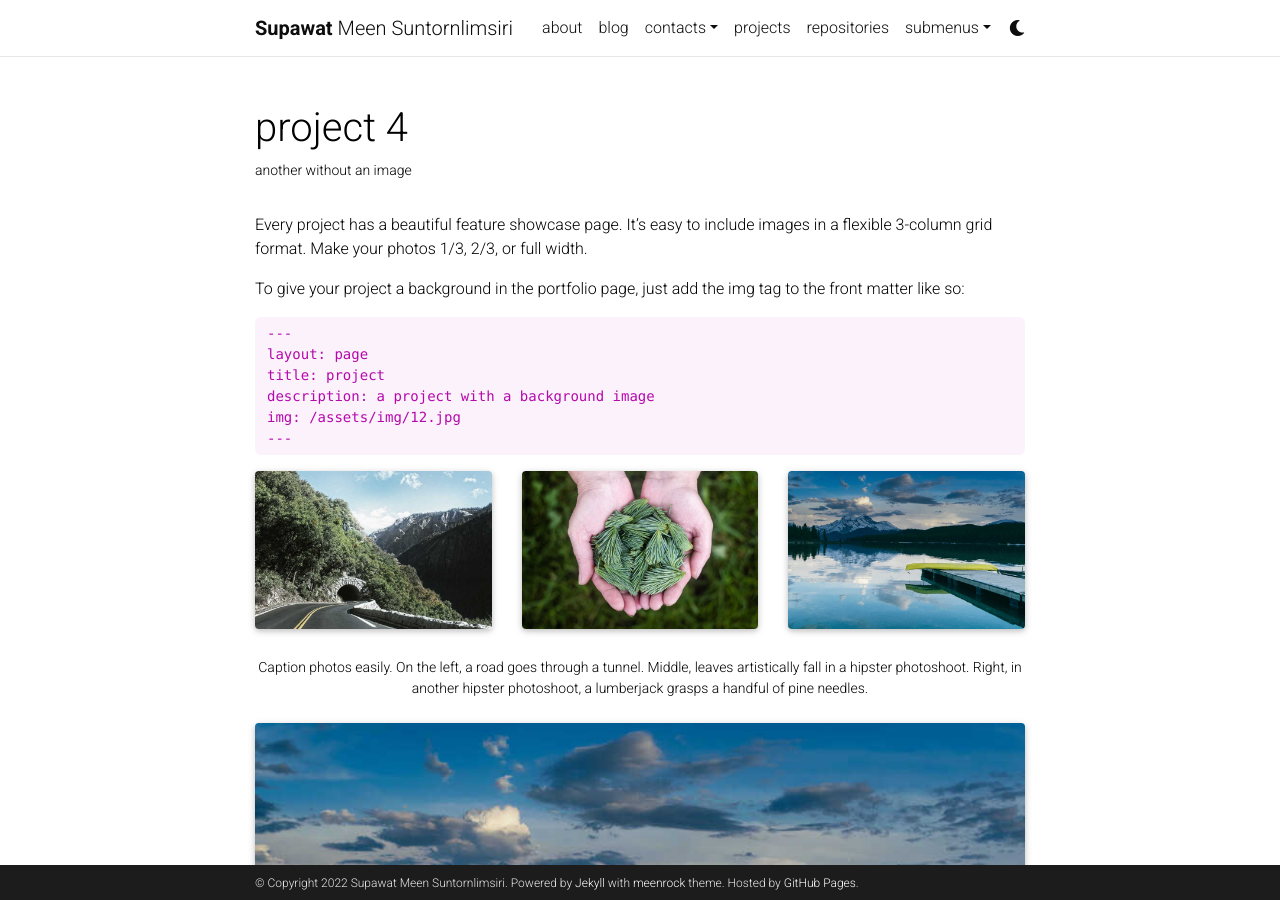
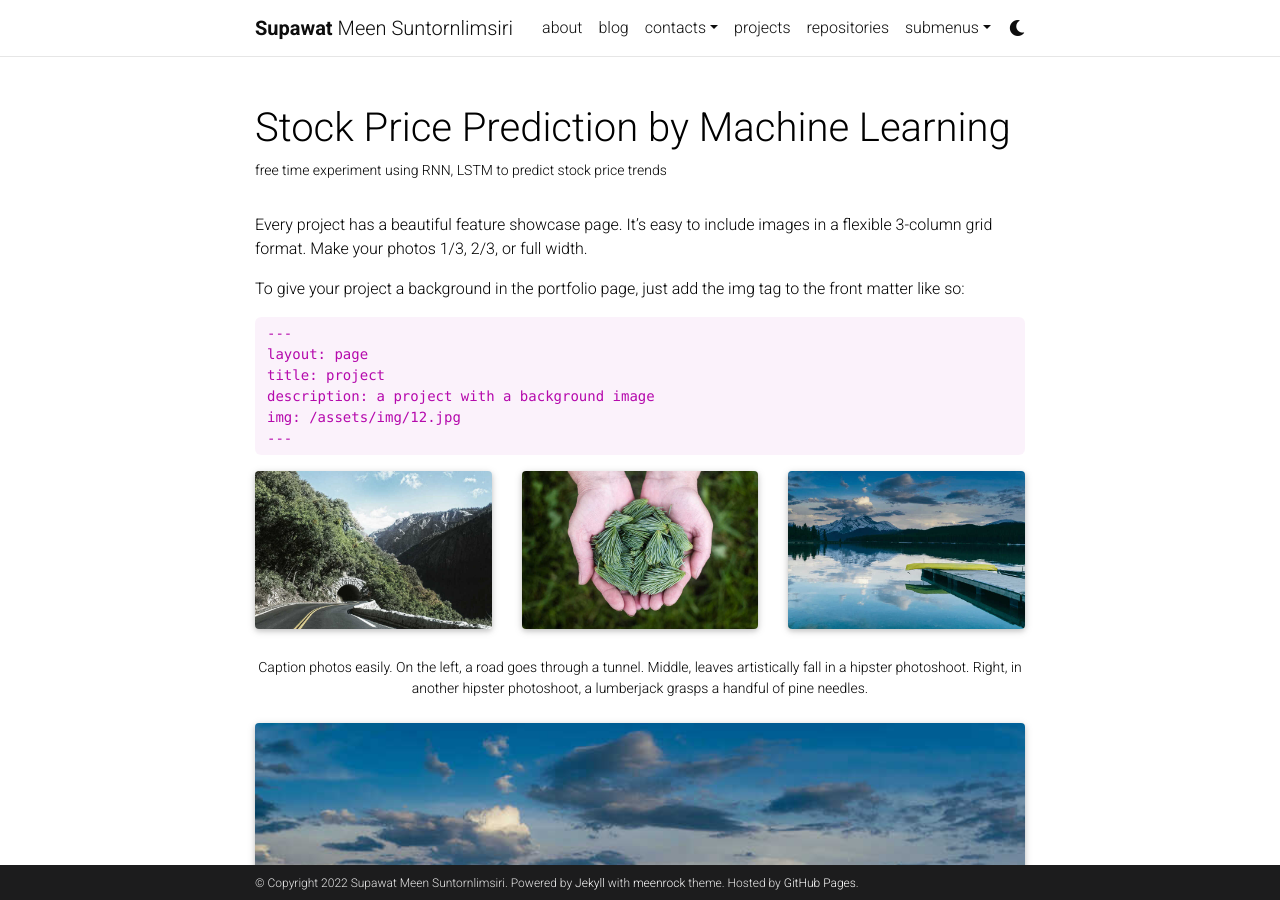
Before and after one commit to meenrock/my-documentation, a Jekyll site: the page built from _projects/4_project.md, in a window 1280 px wide and 900 px high. Built offline with Jekyll 4.4.1, drawn with Linux system fonts in a browser that asks for light colours; full-size pictures stand in for the smaller copies a plugin makes; comment, search, counter and statistics services are not loaded; a style sheet for code colours, icons or effects is not loaded.

Commit message:
update free time project

```diff
--- a/_projects/4_project.md
+++ b/_projects/4_project.md
@@ -1,8 +1,8 @@
 ---
 layout: page
-title: project 4
-description: another without an image
-img:
+title: Stock Price Prediction by Machine Learning
+description: free time experiment using RNN, LSTM to predict stock price trends
+img: assets\img\lstm.png
 importance: 3
 category: fun
 ---
```
Also changed, not shown: assets/img/lstm.png (added).
